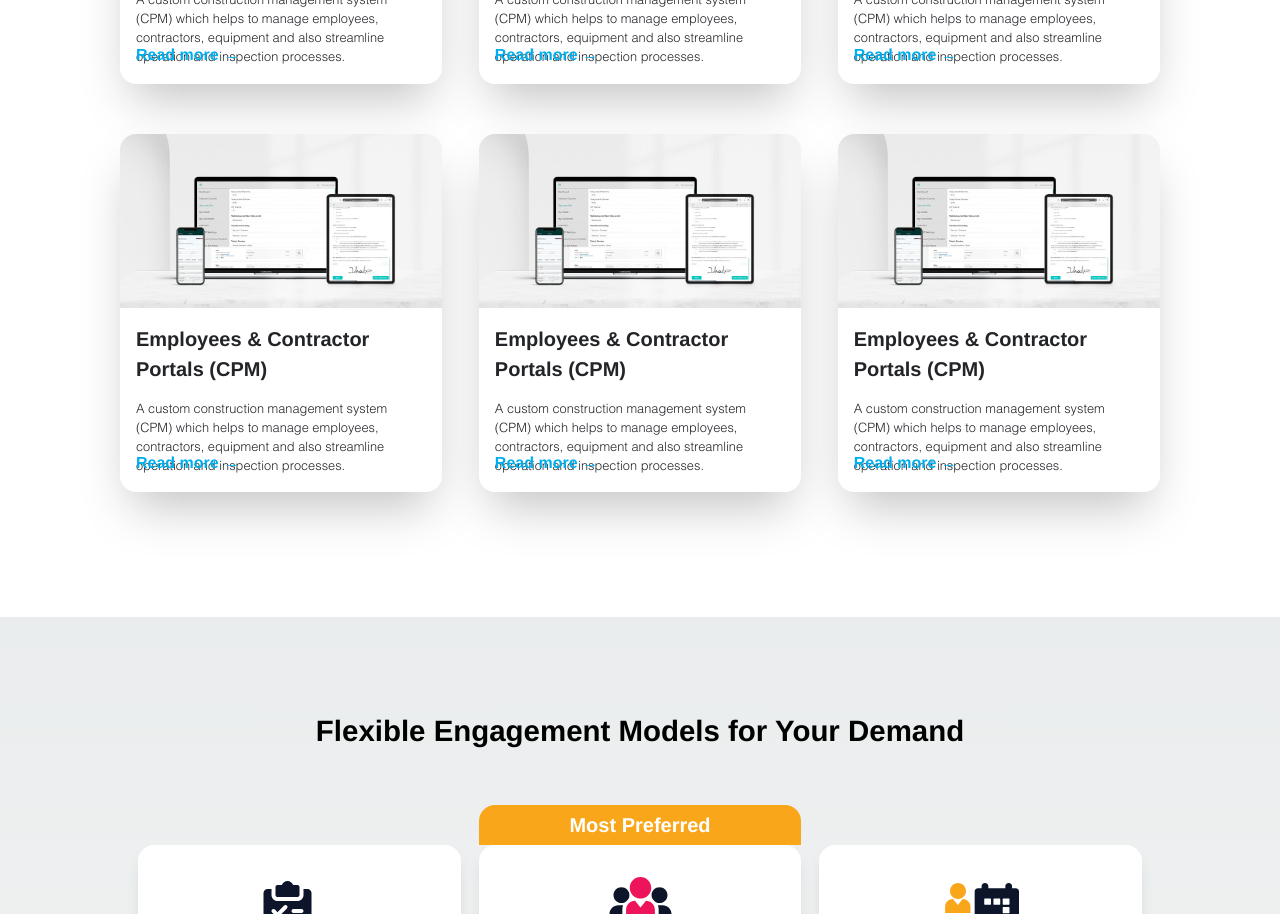
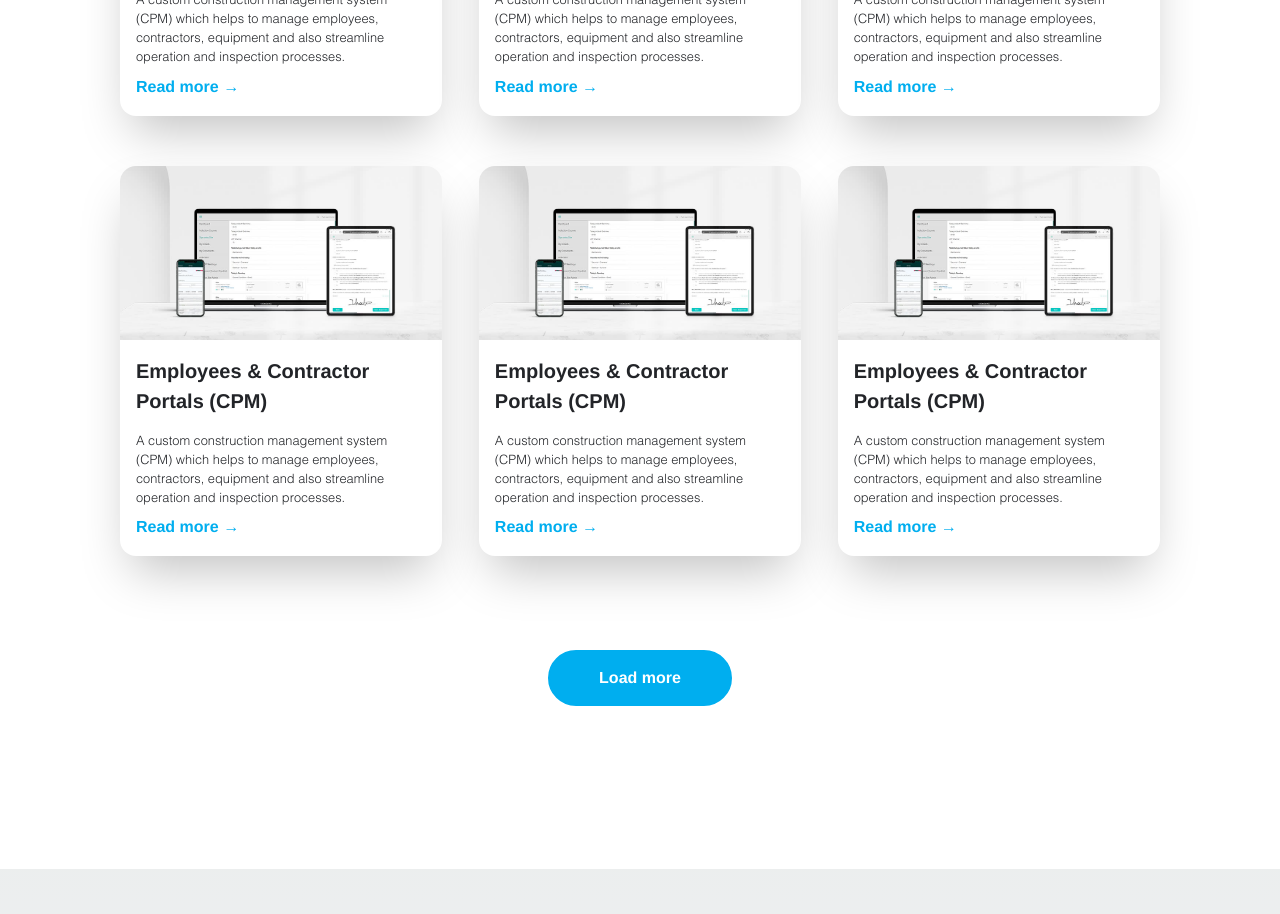
Before and after one commit to TienPhongSoftware/TienPhongHome, a Next.js app: page /works in a window 1280 px wide. Shown: the part 1000-1914 px from the top of the page. Built offline with nearby package versions, Linux system fonts and the light colour scheme; a web font is replaced by a local one.

Commit message:
Update 20/04/2023

```diff
--- a/babel-plugin-macros.config.js
+++ /dev/null
@@ -1,5 +0,0 @@
-module.exports = {
-  "fontawesome-svg-core": {
-    license: "free",
-  },
-};
--- a/next.config.js
+++ b/next.config.js
@@ -3,7 +3,6 @@ const nextConfig = {
   experimental: {
     appDir: true,
   },
-  reactStrictMode: true,
   webpack: (config) => {
     config.module.rules.push({
       test: /\.svg$/,
--- a/package.json
+++ b/package.json
@@ -32,6 +32,7 @@
     "postcss": "8.4.21",
     "react": "18.2.0",
     "react-dom": "18.2.0",
+    "react-infinite-scroll-component": "^6.1.0",
     "react-intersection-observer": "^9.4.3",
     "react-tabs": "^6.0.0",
     "sass": "^1.62.0",
--- a/src/app/components/Footer.tsx
+++ b/src/app/components/Footer.tsx
@@ -2,10 +2,7 @@
 import React from "react";
 import Image from "next/image";
 
-import AOS from "./aos";
-
 function Footer() {
-  AOS.init({});
   return (
     <footer>
       <div className="relative">
--- a/src/app/components/Header.tsx
+++ b/src/app/components/Header.tsx
@@ -16,13 +16,9 @@ import "swiper/css";
 import "swiper/css/pagination";
 import "swiper/swiper.min.css";
 
-import AOS from "./aos";
-
 library.add(faComputer, faMobile, faScrewdriverWrench, faCaretDown);
 
 function Header() {
-  AOS.init({});
-
   const [isActive, setIsActive] = useState(false);
 
   function handleClick() {
--- a/src/app/components/PageWrapper.tsx
+++ b/src/app/components/PageWrapper.tsx
@@ -1,12 +1,15 @@
 "use client";
 import React from "react";
+import dynamic from "next/dynamic";
 import Header from "./Header";
 import Footer from "./Footer";
 import HeaderPages from "./HeaderPages";
 import FooterBig from "./FooterBig";
 import AOS from "./aos";
 
-AOS.init();
+const DynamicAOS = dynamic(() => Promise.resolve(AOS), {
+  ssr: false,
+});
 
 type HeaderType = "default" | "pages";
 type FooterType = "default" | "footerBig";
@@ -38,6 +41,7 @@ function PageWrapper({
 
   return (
     <>
+      <DynamicAOS />
       {HeaderComponent && <HeaderComponent />}
       {children}
       {FooterComponent && <FooterComponent />}
--- /dev/null
+++ b/src/app/test/page.tsx
@@ -0,0 +1,75 @@
+"use client";
+import { useState } from "react";
+import InfiniteScroll from "react-infinite-scroll-component";
+
+type Item = {
+  id: number;
+  name: string;
+};
+
+const items: Item[] = [
+  { id: 1, name: "Item 1" },
+  { id: 2, name: "Item 2" },
+  { id: 3, name: "Item 3" },
+  { id: 4, name: "Item 4" },
+  { id: 5, name: "Item 5" },
+  { id: 1, name: "Item 1" },
+  { id: 2, name: "Item 2" },
+  { id: 3, name: "Item 3" },
+  { id: 4, name: "Item 4" },
+  { id: 5, name: "Item 5" },
+  { id: 1, name: "Item 1" },
+  { id: 2, name: "Item 2" },
+  { id: 3, name: "Item 3" },
+  { id: 4, name: "Item 4" },
+  { id: 5, name: "Item 5" },
+  { id: 1, name: "Item 1" },
+  { id: 2, name: "Item 2" },
+  { id: 3, name: "Item 3" },
+  { id: 4, name: "Item 4" },
+  { id: 5, name: "Item 5" },
+  { id: 1, name: "Item 1" },
+  { id: 2, name: "Item 2" },
+  { id: 3, name: "Item 3" },
+  { id: 4, name: "Item 4" },
+  { id: 5, name: "Item 5" },
+];
+
+const App = () => {
+  const [hasMore, setHasMore] = useState(true);
+  const [currentItems, setCurrentItems] = useState<Item[]>(items.slice(0, 6));
+
+  const fetchMoreData = () => {
+    if (currentItems.length >= items.length) {
+      setHasMore(false);
+      return;
+    }
+    setTimeout(() => {
+      const nextItems = items.slice(
+        currentItems.length,
+        currentItems.length + 6
+      );
+      setCurrentItems((prevItems) => [...prevItems, ...nextItems]);
+    }, 1000);
+  };
+
+  return (
+    <div>
+      <InfiniteScroll
+        dataLength={currentItems.length}
+        next={fetchMoreData}
+        hasMore={hasMore}
+        loader={<h4>Loading...</h4>}
+      >
+        {currentItems.map((item) => (
+          <div key={item.id}>
+            <h2>{item.name}</h2>
+          </div>
+        ))}
+      </InfiniteScroll>
+      <button onClick={fetchMoreData}>Load more</button>
+    </div>
+  );
+};
+
+export default App;
--- a/src/app/works/tabsWorks.tsx
+++ b/src/app/works/tabsWorks.tsx
@@ -10,6 +10,8 @@ function TabsWorks() {
   const handleTabSelect = (index: number) => {
     setSelectedTab(index);
   };
+
+  //Load More functions
 
   return (
     <div className="min-h-[80vh] bg-white">
@@ -112,13 +114,13 @@ function TabsWorks() {
               <div className="flex flex-wrap mx-[-15px]">
                 <div className="basis-[0%] flex-grow max-w-full relative w-full px-[15px]">
                   <div className="p-tabsWorksInside2 relative min-h-[150px]">
-                    <div className="flex flex-wrap justify-between px-0">
+                    <div className="flex flex-wrap px-0 justify-between after:w-WorkTabsAfter">
                       {/* Clone nội dung ở đây */}
                       <div
                         className="lg:flex-FooterBigRow lg:max-w-worksAll
                         bg-white hover:shadow-lg duration-75 pb-worksAll
                         sm:flex-WhySM sm:max-w-full block
-                      shadow-2xl rounded-[16px] overflow-hidden relative sm:mb-[50px] sm:p-ServicesP3 text-[#222428]"
+                      shadow-2xl rounded-[16px] overflow-hidden relative sm:mb-[50px] p-ServicesP3 text-[#222428]"
                       >
                         <div>
                           <a
@@ -162,7 +164,7 @@ function TabsWorks() {
                         className="lg:flex-FooterBigRow lg:max-w-worksAll
                         bg-white hover:shadow-lg duration-75 pb-worksAll
                         sm:flex-WhySM sm:max-w-full block
-                      shadow-2xl rounded-[16px] overflow-hidden relative sm:mb-[50px] sm:p-ServicesP3 text-[#222428]"
+                      shadow-2xl rounded-[16px] overflow-hidden relative sm:mb-[50px] p-ServicesP3 text-[#222428]"
                       >
                         <div>
                           <a
@@ -206,7 +208,7 @@ function TabsWorks() {
                         className="lg:flex-FooterBigRow lg:max-w-worksAll
                         bg-white hover:shadow-lg duration-75 pb-worksAll
                         sm:flex-WhySM sm:max-w-full block
-                      shadow-2xl rounded-[16px] overflow-hidden relative sm:mb-[50px] sm:p-ServicesP3 text-[#222428]"
+                      shadow-2xl rounded-[16px] overflow-hidden relative sm:mb-[50px] p-ServicesP3 text-[#222428]"
                       >
                         <div>
                           <a
@@ -250,7 +252,7 @@ function TabsWorks() {
                         className="lg:flex-FooterBigRow lg:max-w-worksAll
                         bg-white hover:shadow-lg duration-75 pb-worksAll
                         sm:flex-WhySM sm:max-w-full block
-                      shadow-2xl rounded-[16px] overflow-hidden relative sm:mb-[50px] sm:p-ServicesP3 text-[#222428]"
+                      shadow-2xl rounded-[16px] overflow-hidden relative sm:mb-[50px] p-ServicesP3 text-[#222428]"
                       >
                         <div>
                           <a
@@ -294,7 +296,51 @@ function TabsWorks() {
                         className="lg:flex-FooterBigRow lg:max-w-worksAll
                         bg-white hover:shadow-lg duration-75 pb-worksAll
                         sm:flex-WhySM sm:max-w-full block
-                      shadow-2xl rounded-[16px] overflow-hidden relative sm:mb-[50px] sm:p-ServicesP3 text-[#222428]"
+                      shadow-2xl rounded-[16px] overflow-hidden relative sm:mb-[50px] p-ServicesP3 text-[#222428]"
+                      >
+                        <div>
+                          <a
+                            href=""
+                            className="
+                           mx-[-16px] relative sm:h-0 pb-[59.9%] overflow-hidden block mb-[16px]"
+                          >
+                            <Image
+                              width={958}
+                              height={623}
+                              alt="Works Photo"
+                              src={"/images/layout/works-1.jpg"}
+                              className=" object-cover w-full h-full transition-all ease-out top-0 left-0 max-w-full absolute"
+                            />
+                          </a>
+                          <div className="md:mb-4 sm:mb-[16]">
+                            <a
+                              href=""
+                              className="md:font-bold text-[20px] sm:font-[500]"
+                            >
+                              Employees & Contractor Portals (CPM)
+                            </a>
+                          </div>
+                          <div className="font-LightCus sm:text-[4vw] md:text-[3vw] lg:text-[1vw]">
+                            A custom construction management system (CPM) which
+                            helps to manage employees, contractors, equipment
+                            and also streamline operation and inspection
+                            processes.
+                          </div>
+                          <div className="bottom-[16px] left-[16px] absolute">
+                            <a
+                              href=""
+                              className="text-[#00aeef] leading-[24px] lg:text-[16px] font-bold"
+                            >
+                              Read more →
+                            </a>
+                          </div>
+                        </div>
+                      </div>
+                      <div
+                        className="lg:flex-FooterBigRow lg:max-w-worksAll
+                        bg-white hover:shadow-lg duration-75 pb-worksAll
+                        sm:flex-WhySM sm:max-w-full block
+                      shadow-2xl rounded-[16px] overflow-hidden relative sm:mb-[50px] p-ServicesP3 text-[#222428]"
                       >
                         <div>
                           <a
@@ -335,52 +381,40 @@ function TabsWorks() {
                         </div>
                       </div>
 
-                      <div
-                        className="lg:flex-FooterBigRow lg:max-w-worksAll
-                        bg-white hover:shadow-lg duration-75 pb-worksAll
-                        sm:flex-WhySM sm:max-w-full block
-                      shadow-2xl rounded-[16px] overflow-hidden relative sm:mb-[50px] sm:p-ServicesP3 text-[#222428]"
-                      >
-                        <div>
-                          <a
-                            href=""
-                            className="
-                           mx-[-16px] relative sm:h-0 pb-[59.9%] overflow-hidden block mb-[16px]"
-                          >
-                            <Image
-                              width={958}
-                              height={623}
-                              alt="Works Photo"
-                              src={"/images/layout/works-1.jpg"}
-                              className=" object-cover w-full h-full transition-all ease-out top-0 left-0 max-w-full absolute"
-                            />
-                          </a>
-                          <div className="md:mb-4 sm:mb-[16]">
-                            <a
-                              href=""
-                              className="md:font-bold text-[20px] sm:font-[500]"
-                            >
-                              Employees & Contractor Portals (CPM)
-                            </a>
-                          </div>
-                          <div className="font-LightCus sm:text-[4vw] md:text-[3vw] lg:text-[1vw]">
-                            A custom construction management system (CPM) which
-                            helps to manage employees, contractors, equipment
-                            and also streamline operation and inspection
-                            processes.
-                          </div>
-                          <div className="bottom-[16px] left-[16px] absolute">
-                            <a
-                              href=""
-                              className="text-[#00aeef] leading-[24px] lg:text-[16px] font-bold"
-                            >
-                              Read more →
-                            </a>
-                          </div>
-                        </div>
-                      </div>
                       {/* Clone nội dung ở đây */}
                     </div>
+                    <p className=" text-center mt-[44px] mb-[80px] block">
+                      <span
+                        className="{`mr-6 bg-[#00aeef] border-[#00aeef]
+                        lg:px-[40px] lg:leading-[52px]
+            lg:min-w-[184px] lg:text-[16px] max-w-[244px] whitespace-nowrap
+            inline-block text-center text-white border-2 rounded-[32px] relative
+            z-10 font-bold overflow-hidden transition-all outline-0 isolate cursor-pointer
+            before:z-[-1]
+            before:content['']
+            before:absolute
+            before:w-full
+            before:h-full
+            before:bg-white
+            before:left-[-100%]
+            before:top-0
+            before:transition-all
+            before:duration-[0.4s]
+            hover:before:left-0
+            hover:text-black
+            sm:min-w-[34vw]
+            sm:text-[3.8vw]
+            sm:leading-[10vw]
+            sm:px-[5vw]
+            md:min-w-[10vw]
+            md:text-[2.8vw]
+            md:leading-[8vw]
+            md:px-[5vw]
+                     `}"
+                      >
+                        Load more
+                      </span>
+                    </p>
                   </div>
                 </div>
               </div>
@@ -394,11 +428,11 @@ function TabsWorks() {
               <div className="flex flex-wrap mx-[-15px]">
                 <div className="basis-[0%] flex-grow max-w-full relative w-full px-[15px]">
                   <div className="p-tabsWorksInside2 relative min-h-[150px]">
-                    <div className="flex flex-wrap justify-between px-0">
+                    <div className="flex flex-wrap px-0 justify-between">
                       {/* Clone nội dung ở đây */}
                       <div
                         className="md:p-12 flex-WhySM max-w-full bg-white hover:shadow-lg duration-75
-                      shadow-2xl rounded-[16px] overflow-hidden relative sm:mb-[50px] sm:p-ServicesP3 text-[#222428]"
+                      shadow-2xl rounded-[16px] overflow-hidden relative sm:mb-[50px] p-ServicesP3 text-[#222428]"
                       >
                         <div className="md:relative md:min-h-[350px] lg:pl-ServicesP2">
                           <a
@@ -441,7 +475,7 @@ function TabsWorks() {
 
                       <div
                         className="md:p-12 flex-WhySM max-w-full bg-white hover:shadow-lg duration-75
-                      shadow-2xl rounded-[16px] overflow-hidden relative sm:mb-[50px] sm:p-ServicesP3 text-[#222428]"
+                      shadow-2xl rounded-[16px] overflow-hidden relative sm:mb-[50px] p-ServicesP3 text-[#222428]"
                       >
                         <div className="md:relative md:min-h-[350px] lg:pl-ServicesP2">
                           <a
--- a/tailwind.config.js
+++ b/tailwind.config.js
@@ -55,6 +55,7 @@ module.exports = {
         tabsWorksInside: "calc(72px - 12px)",
         tabsWorksInside2: "15px 0",
         worksAll: "calc(16px + 16px + 16px);",
+        loadMoreButton: "10px 25px",
       },
       transitionProperty: {
         bg: "background-color",
@@ -135,6 +136,7 @@ module.exports = {
         AboutUsRowWidth: "calc(50% - 70px)",
         ServicePhoto: "calc(50% - 48px)",
         FooterBigRow: "calc(60vw + 60vw + 60vw + 24px * 3)",
+        WorkTabsAfter: "calc(33.3% - 24px)",
       },
     },
   },
```
Also changed, not shown: src/app/components/aos.tsx (+12 -4 lines), .babelrc (deleted), 1 other file (tests, documents, lock files or other folders).
